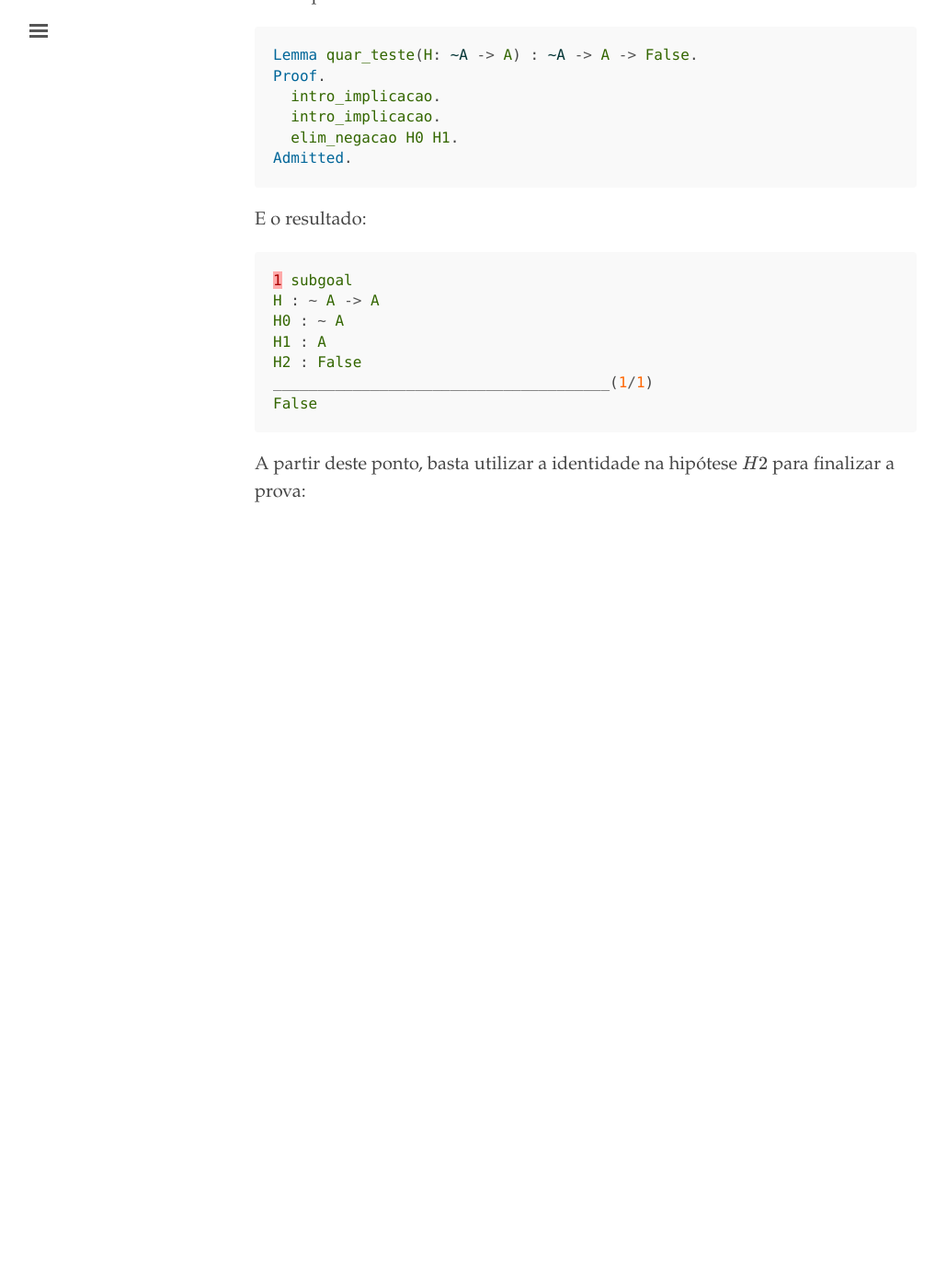
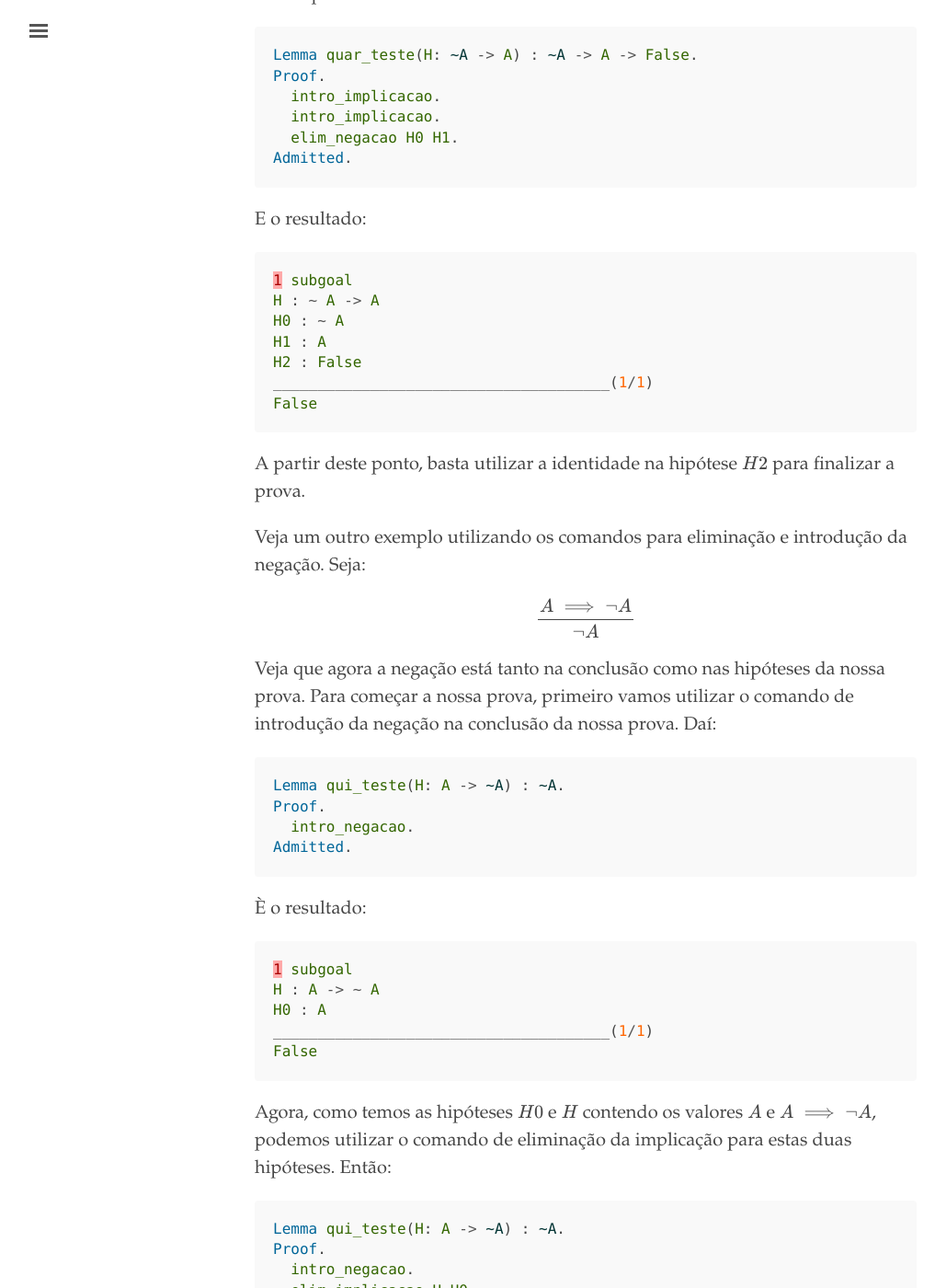
Before and after one commit to proativa2018/proativa2018.github.io, a Jekyll site: the page built from documentation.md, in a window 1280 px wide and 1400 px high, scrolled down 9774 px. Shown: the whole window at 92% size, without its empty margins (3-1020 px from the left). Built offline with Jekyll 4.4.1, drawn with Linux system fonts in a browser that asks for light colours; formulas are drawn with MathJax 3; before the commit the page ends 10404 px from its top, so only the background shows below that; some of the changed text lies outside the part shown.

Commit message:
#mais um exemplo para introducao da negacao

````diff
--- a/documentation.md
+++ b/documentation.md
@@ -375,4 +375,87 @@ ______________________________________(1/1)
 False
 ```
 
-A partir deste ponto, basta utilizar a identidade na hipótese $$H2$$ para finalizar a prova:
+A partir deste ponto, basta utilizar a identidade na hipótese $$H2$$ para finalizar a prova.
+
+Veja um outro exemplo utilizando os comandos para eliminação e introdução da negação. Seja:
+
+$$\dfrac{A \implies ¬A}{¬A}$$
+
+Veja que agora a negação está tanto na conclusão como nas hipóteses da nossa prova. Para começar a nossa prova, primeiro vamos utilizar o comando de introdução da negação na conclusão da nossa prova. Daí:
+
+```coq
+Lemma qui_teste(H: A -> ~A) : ~A.
+Proof.
+  intro_negacao.
+Admitted.
+```
+
+È o resultado:
+
+```coq
+1 subgoal
+H : A -> ~ A
+H0 : A
+______________________________________(1/1)
+False
+```
+
+Agora, como temos as hipóteses $$H0$$ e $$H$$ contendo os valores $$A$$ e $$A \implies ¬A$$, podemos utilizar o comando de eliminação da implicação para estas duas hipóteses. Então:
+
+```coq
+Lemma qui_teste(H: A -> ~A) : ~A.
+Proof.
+  intro_negacao.
+  elim_implicacao H H0.
+Admitted.
+```
+
+O que resulta em:
+
+```coq
+1 subgoal
+H : A -> ~ A
+H0 : A
+H1 : ~ A
+______________________________________(1/1)
+False
+```
+
+Novamente, neste ponto, possuímos duas hipóteses contraditórias $$A$$ e $$¬A$$, então utiliza-se o comando de eliminação da negação entre as hipóteses $$H0$$ e $$H1$$. Assim sendo:
+
+```coq
+Lemma qui_teste(H: A -> ~A) : ~A.
+Proof.
+  intro_negacao.
+  elim_implicacao H H0.
+  elim_negacao H1 H0.
+Admitted.
+```
+
+Que gera o resultado:
+
+```coq
+1 subgoal
+H : A -> ~ A
+H0 : A
+H1 : ~ A
+H2 : False
+______________________________________(1/1)
+False
+```
+
+Para terminar a prova bastar utilizar o comando de identidade para a hipótese $$H2$$ e prova está completa:
+
+```coq
+Lemma qui_teste(H: A -> ~A) : ~A.
+Proof.
+  intro_negacao.
+  elim_implicacao H H0.
+  elim_negacao H1 H0.
+  id H2.
+Admitted.
+```
+
+```coq
+No more subgoals.
+```
````
